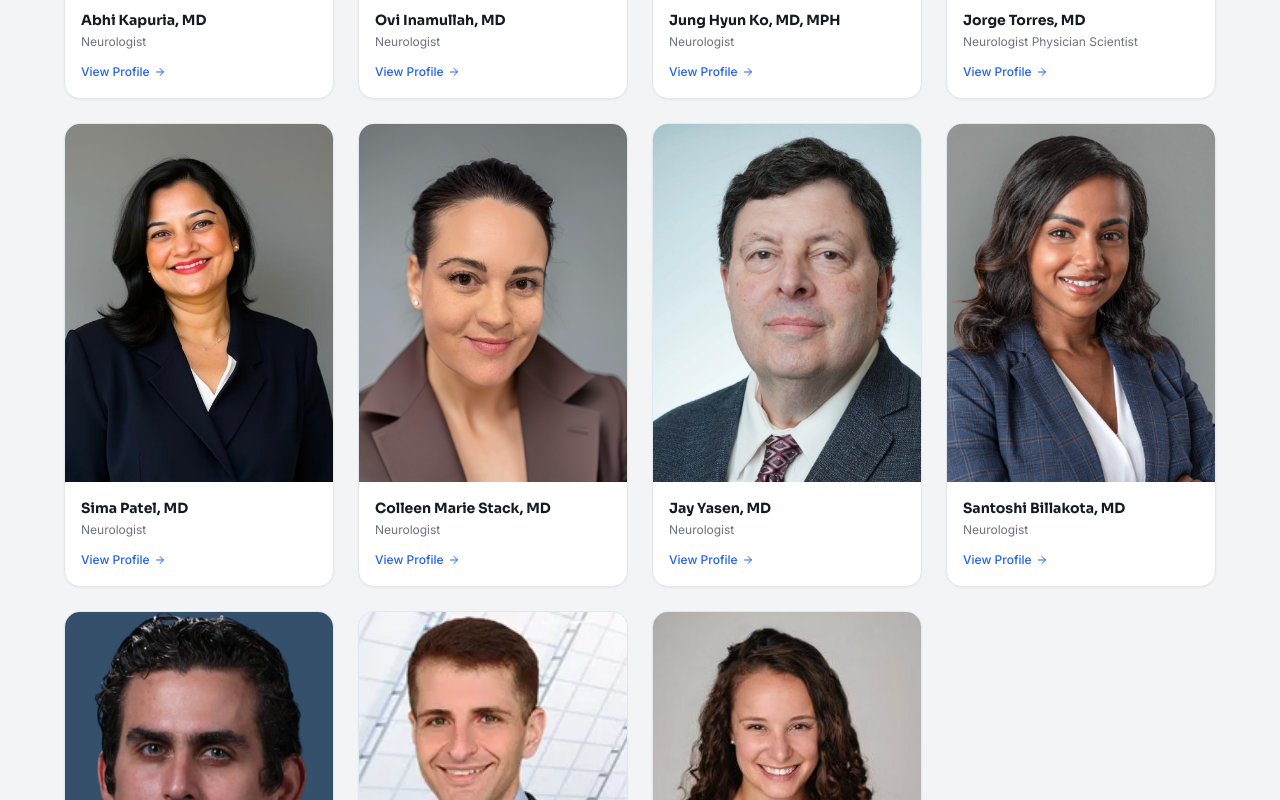
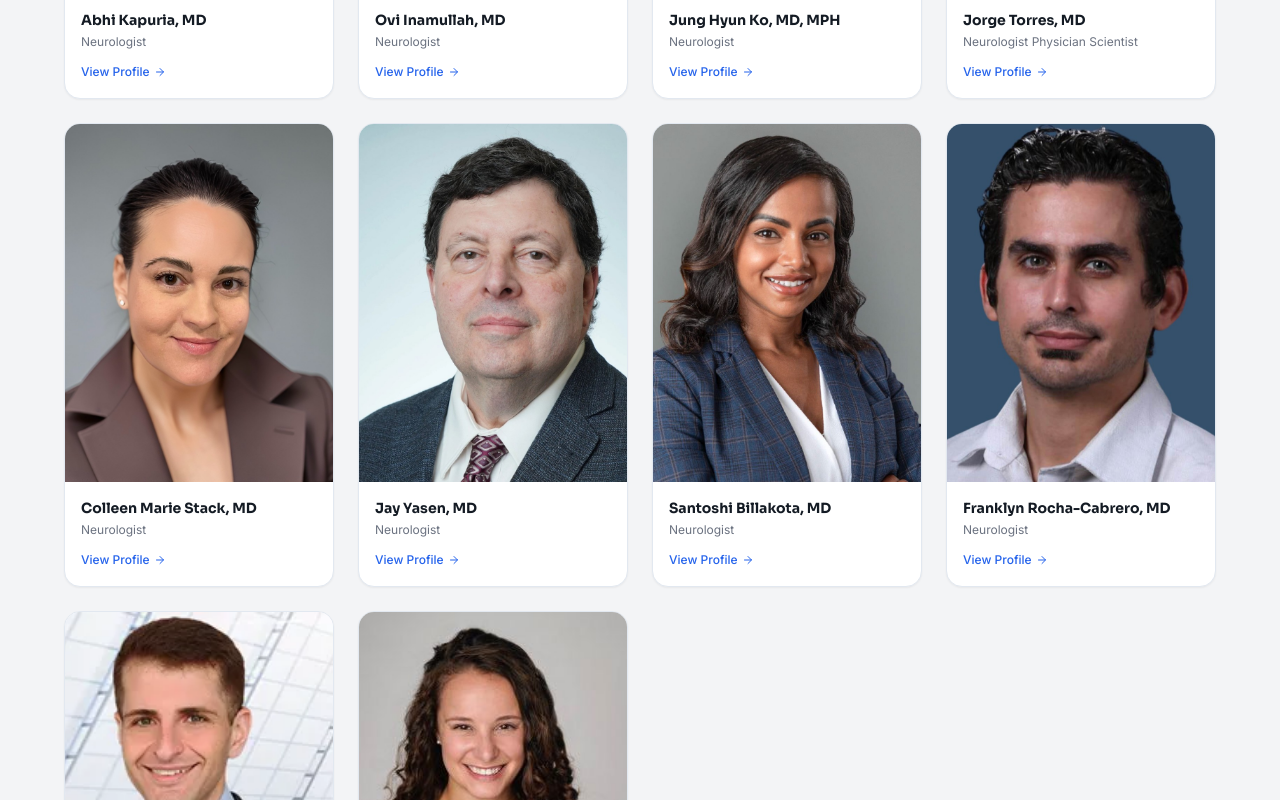
Before and after one commit to SupportAML/ApexMedLaw-website, a React (Vite) app: page /experts in a window 1280 px wide. Shown: the part 1260-2060 px from the top of the page. Built offline with nearby package versions, Linux system fonts and the light colour scheme.

Commit message:
Remove Dr. Sima Patel from team section

```diff
--- a/src/data/physicians.ts
+++ b/src/data/physicians.ts
@@ -211,18 +211,6 @@ Dr. Newmark received his MD from Temple University (Katz) School of Medicine, co
     categories: ['physical-medicine-rehabilitation'],
   },
   {
-    id: '13',
-    slug: 'sima-patel',
-    name: 'Sima Patel, MD',
-    role: 'Neurologist',
-    title: 'Ancillary Physician Partner',
-    photo: '/team_patel.png',
-    bio: `Dr. Sima Patel is double board-certified in Neurology and Epilepsy by the American Board of Psychiatry and Neurology. She earned her medical degree from Rush Medical College, completed her neurology residency at the Medical College of Wisconsin, and pursued fellowship training in Clinical Neurophysiology and Epilepsy at the Cleveland Clinic. With over fifteen years of experience in epilepsy care, she developed the ROAR Seizure Behavioral Testing Protocol. She serves on the Board of Directors for the Epilepsy Foundation of Minnesota and is a Fellow of the American Epilepsy Society and the American Neurological Association.`,
-    credentials: ['Cleveland Clinic', 'Double Board Certified', 'FAES, FANA'],
-    location: 'Minnesota',
-    categories: ['neurology', 'epilepsy'],
-  },
-  {
     id: '14',
     slug: 'ravi-shah',
     name: 'Ravi Shah, MD',
```
Also changed, not shown: public/team_patel.jpg (deleted), public/team_patel.png (deleted).
